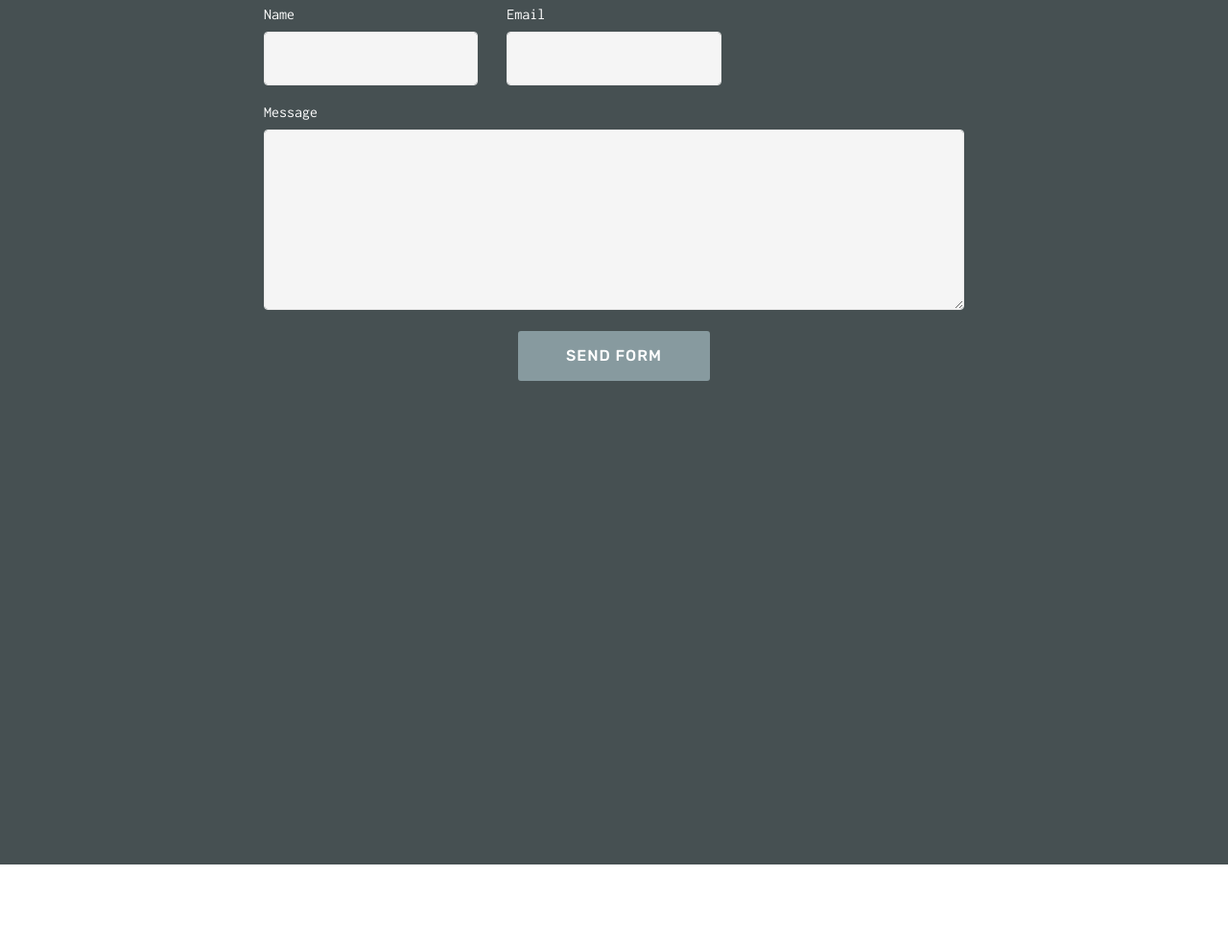
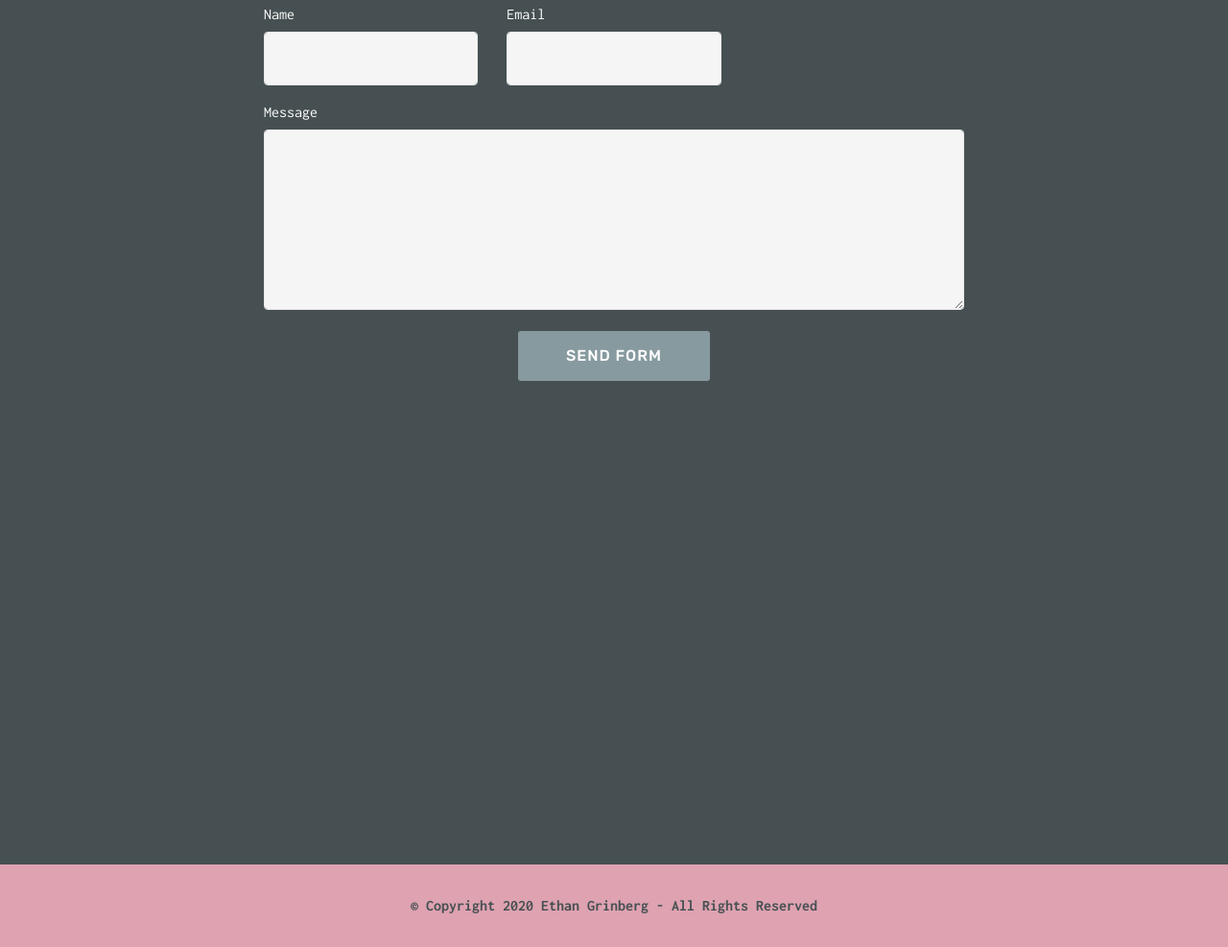
Before and after one commit to EthanGrinberg/EthanGrinberg.github.io, a plain HTML site: page Contact.html in a window 1280 px wide. Shown: the part 286-1273 px from the top of the page at 96% size. Before the commit the page ends 1187 px from the top, so only its background shows below. Drawn offline with Linux system fonts and the light colour scheme; files whose address does not match are found by name.

Commit message:
Update Contact.html

```diff
--- a/Contact.html
+++ b/Contact.html
@@ -155,6 +155,23 @@
     </div>
 </section>
 
+<section once="footers" class="cid-ryGnkG2pOK" id="footer6-2">
+
+
+
+
+
+    <div class="container">
+        <div class="media-container-row align-center mbr-white">
+            <div class="col-12">
+                <p class="mbr-text mb-0 mbr-fonts-style display-7"><strong>
+                    © Copyright 2020 Ethan Grinberg - All Rights Reserved
+                </strong></p>
+            </div>
+        </div>
+    </div>
+</section>
+
 
   <script src="assets/web/assets/jquery/jquery.min.js"></script>
   <script src="assets/popper/popper.min.js"></script>
```
